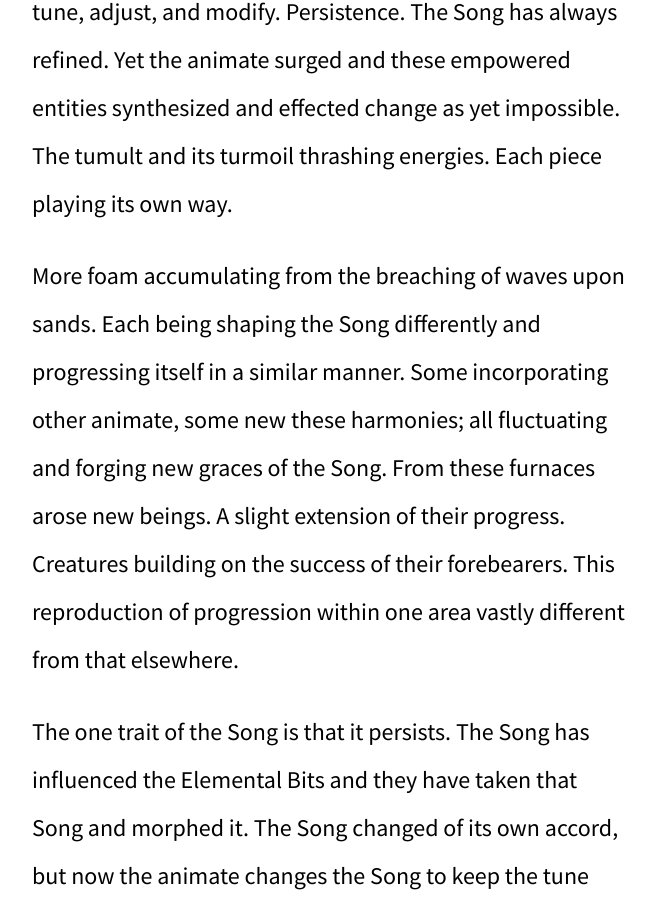
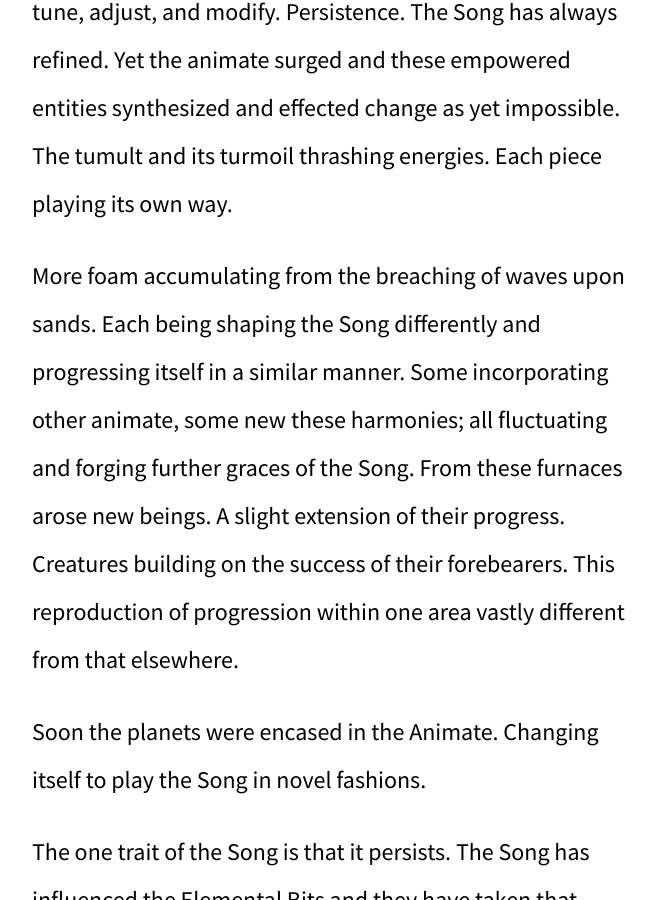
Before and after one commit to kyletolle/the-mechanism-collection, a Jekyll site: the page built from index.md, in a window 1280 px wide and 900 px high, scrolled down 7232 px. Shown: the whole window, without its empty margins (308-964 px from the left). Built offline with Jekyll 4.4.1, drawn with Linux system fonts in a browser that asks for light colours.

Commit message:
Save this last change

```diff
--- a/index.md
+++ b/index.md
@@ -147,9 +147,13 @@ thrashing energies. Each piece playing its own way.
 More foam accumulating from the breaching of waves upon sands. Each being
 shaping the Song differently and progressing itself in a similar manner. Some
 incorporating other animate, some new these harmonies; all fluctuating and
-forging new graces of the Song. From these furnaces arose new beings.
-A slight extension of their progress. Creatures building on the success of their
-forebearers. This reproduction of progression within one area vastly different from that elsewhere.
+forging further graces of the Song. From these furnaces arose new beings. A
+slight extension of their progress. Creatures building on the success of their
+forebearers. This reproduction of progression within one area vastly different
+from that elsewhere.
+
+Soon the planets were encased in the Animate. Changing itself to play the Song
+in novel fashions.
 
 
 The one trait of the Song is that it persists.
```
